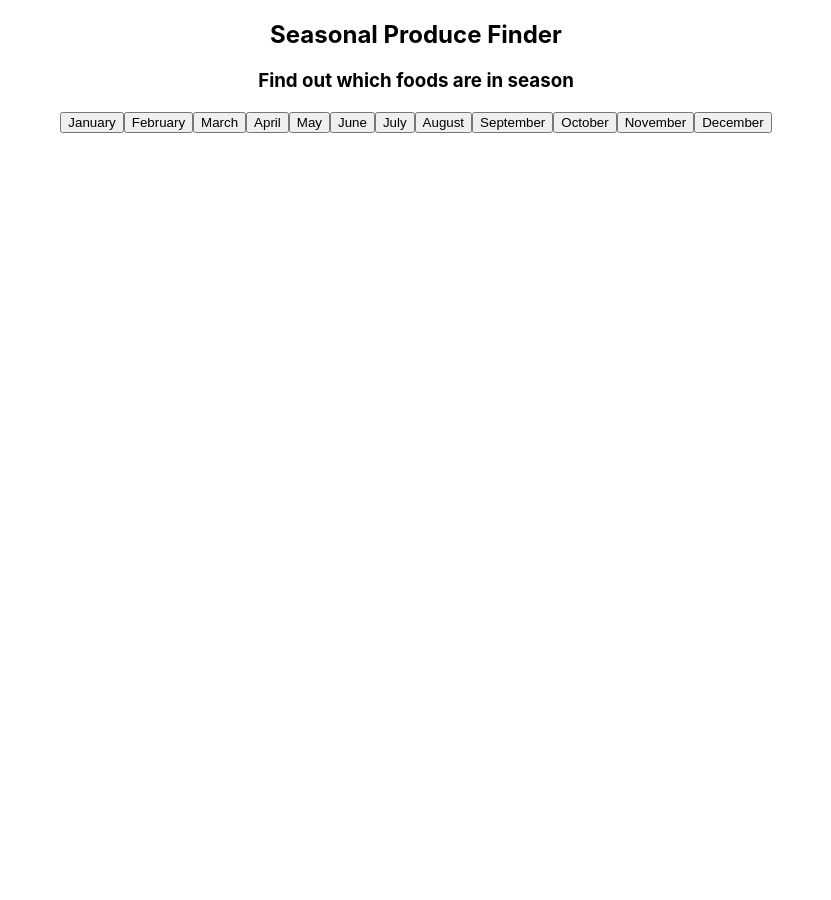
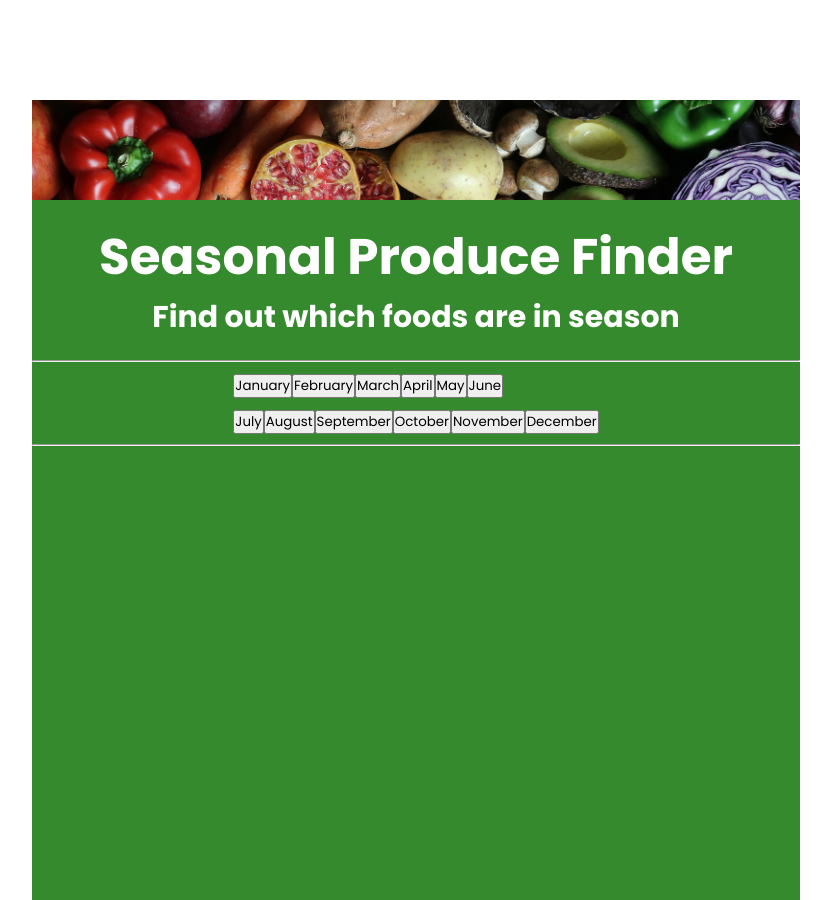
Before and after one commit to KieranWebDev/IcelandHackathon, a React (Create React App) app: page / in a window 1280 px wide. Shown: the whole page, without its empty margins (224-1055 px from the left). Before the commit the page ends 800 px from the top, so only its background shows below. Built offline with nearby package versions, Linux system fonts and the light colour scheme.

Commit message:
some styling done

```diff
--- a/src/App.css
+++ b/src/App.css
@@ -1,38 +1,27 @@
-.App {
-  text-align: center;
+@import url('https://fonts.googleapis.com/css2?family=Poppins:wght@300;400;700&display=swap');
+
+:root {
+  font-size: 62.5%;
 }
 
-.App-logo {
-  height: 40vmin;
-  pointer-events: none;
+
+* {
+  margin: 0;
+  padding: 0;
+  box-sizing: border-box;
+  font-family: 'Poppins', sans-serif;
+  /* outline: 1px solid red; */
 }
 
-@media (prefers-reduced-motion: no-preference) {
-  .App-logo {
-    animation: App-logo-spin infinite 20s linear;
-  }
+body {
+  font-size: 1.6rem;
+
+
 }
 
-.App-header {
-  background-color: #282c34;
-  min-height: 100vh;
+.App {
   display: flex;
-  flex-direction: column;
+  justify-content: center;
   align-items: center;
-  justify-content: center;
-  font-size: calc(10px + 2vmin);
-  color: white;
+  width: 100%;
 }
-
-.App-link {
-  color: #61dafb;
-}
-
-@keyframes App-logo-spin {
-  from {
-    transform: rotate(0deg);
-  }
-  to {
-    transform: rotate(360deg);
-  }
-}
--- a/src/components/produceTracker/ProduceTracker.js
+++ b/src/components/produceTracker/ProduceTracker.js
@@ -17,10 +17,12 @@ const ProduceTracker = () => {
   return (
     <section>
       <div className="container">
+      <div className="banner"></div>
         <h1>Seasonal Produce Finder</h1>
         <h3>Find out which foods are in season</h3>
-
-        <div>
+        <hr />
+        <div className="button-container">
+        <div className="row1">
           <button className="january" onClick={() => handleClick(0)}>
             January
           </button>
@@ -39,6 +41,8 @@ const ProduceTracker = () => {
           <button className="june" onClick={() => handleClick(5)}>
             June
           </button>
+          </div>
+          <div className="row2">
           <button className="july" onClick={() => handleClick(6)}>
             July
           </button>
@@ -57,8 +61,9 @@ const ProduceTracker = () => {
           <button className="december" onClick={() => handleClick(11)}>
             December
           </button>
+          </div>
         </div>
-
+        <hr />
         <div className="produce-list">
           {produceList.map((produce) => {
             return (
--- a/src/components/produceTracker/producetracker.css
+++ b/src/components/produceTracker/producetracker.css
@@ -0,0 +1,43 @@
+section {
+  margin-top: 10rem;
+  display: flex;
+  flex-direction: column;
+  width: 60%;
+  background: #348A2C;
+  height: 100vh;
+  color: #fff;
+}
+
+/* .container {
+
+} */
+
+.banner {
+  background: url('../../assets/seasons-banner.jpeg');
+  background-repeat: no-repeat;
+  background-size: cover;
+  width: 100%;
+  height: 10rem;
+}
+
+h1 {
+  text-align: center;
+  font-size: 5rem;
+  margin: 2rem 0 0 0;
+}
+
+h3 {
+  font-size: 3rem;
+  text-align: center;
+  margin-bottom: 2rem;
+}
+
+hr {
+  margin: 1rem 0;
+}
+
+.button-container {
+  display: grid;
+  gap: 1rem;
+  justify-content: center;
+}
--- a/src/index.css
+++ b/src/index.css
@@ -1,4 +1,4 @@
-body {
+/* body {
   margin: 0;
   font-family: -apple-system, BlinkMacSystemFont, 'Segoe UI', 'Roboto', 'Oxygen',
     'Ubuntu', 'Cantarell', 'Fira Sans', 'Droid Sans', 'Helvetica Neue',
@@ -10,4 +10,4 @@ body {
 code {
   font-family: source-code-pro, Menlo, Monaco, Consolas, 'Courier New',
     monospace;
-}
+} */
```
Also changed, not shown: src/assets/seasons-banner.jpeg (added).
